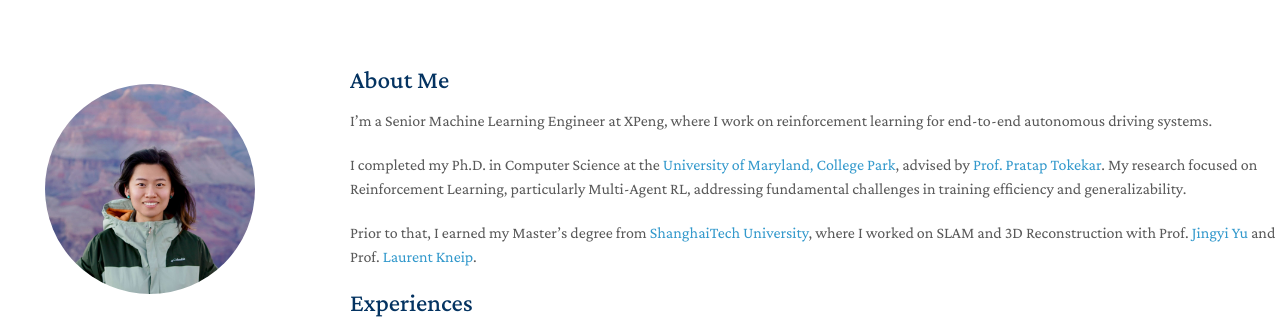
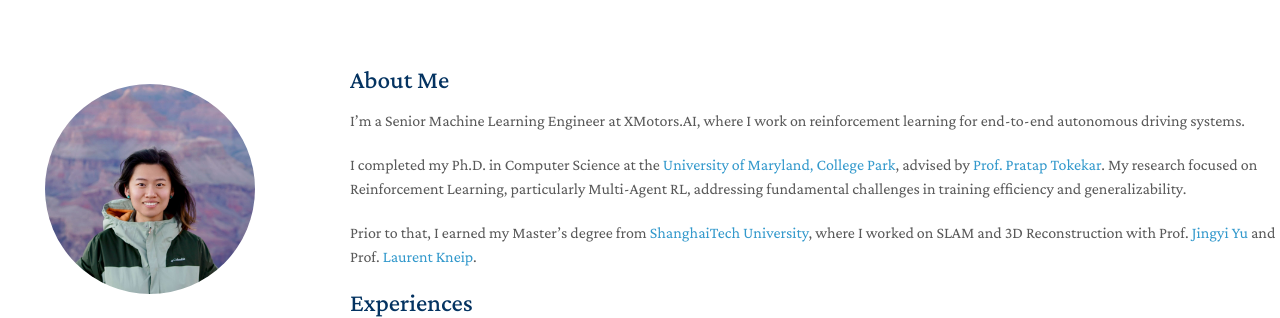
Before and after one commit to PeihongYu/peihongyu.com-neat, a Jekyll site: the page built from index.md, in a window 1280 px wide and 900 px high. Shown: the top 318 px of the window. Built offline with Jekyll 4.4.1, drawn with Linux system fonts in a browser that asks for light colours; nearby versions of some CDN libraries; a style sheet for code colours, icons or effects is not loaded; our own code applies the rules of GitHub Pages for plain Markdown files.

Commit message:
Update index.md

```diff
--- a/index.md
+++ b/index.md
@@ -4,7 +4,7 @@ layout: homepage
 
 ## About Me
 
-I'm a Senior Machine Learning Engineer at XPeng, where I work on reinforcement learning for end-to-end autonomous driving systems.
+I'm a Senior Machine Learning Engineer at XMotors.AI, where I work on reinforcement learning for end-to-end autonomous driving systems.
 
 I completed my Ph.D. in Computer Science at the [University of Maryland, College Park](https://www.cs.umd.edu/), advised by [Prof. Pratap Tokekar](https://tokekar.com/). My research focused on Reinforcement Learning, particularly Multi-Agent RL, addressing fundamental challenges in training efficiency and generalizability.
 
```
